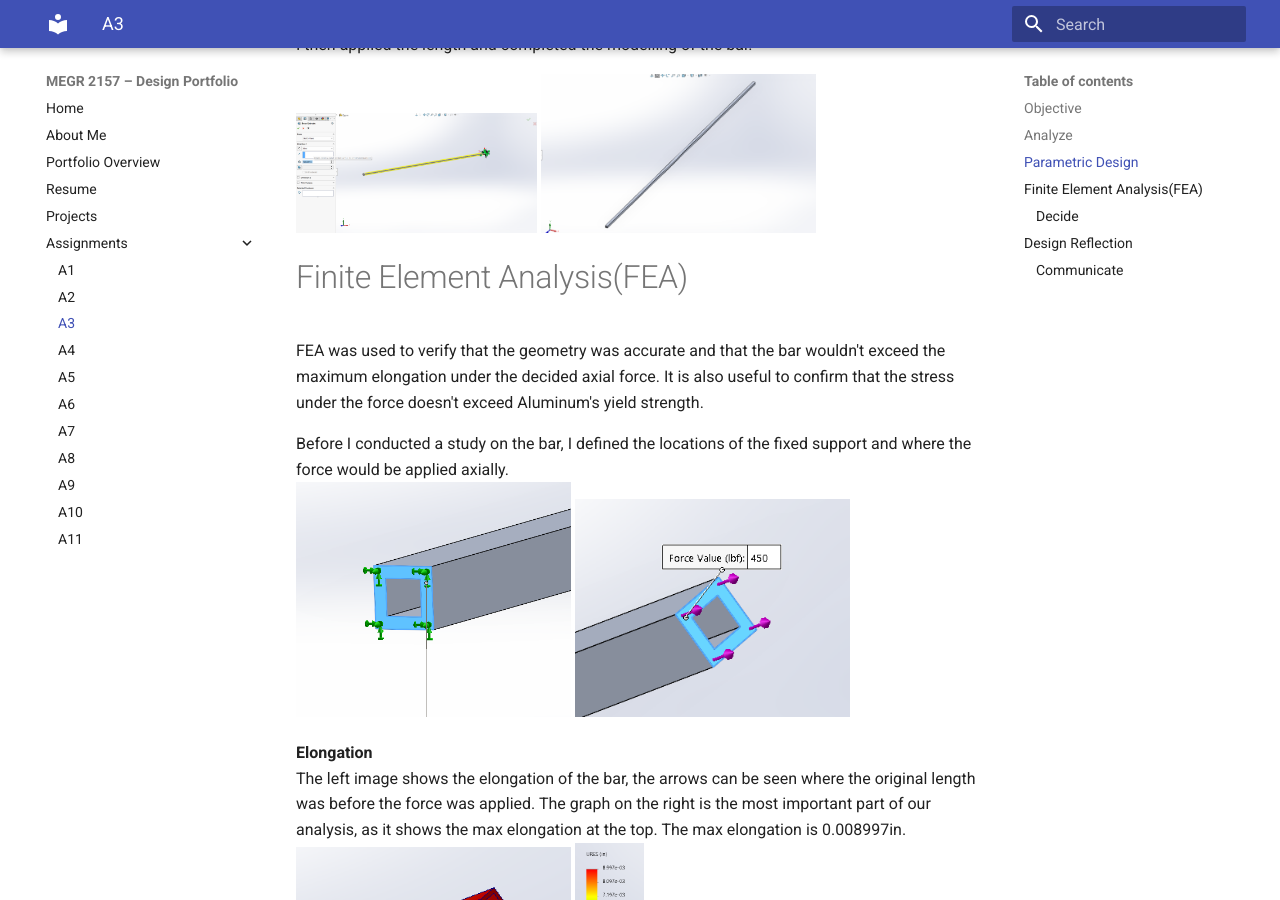
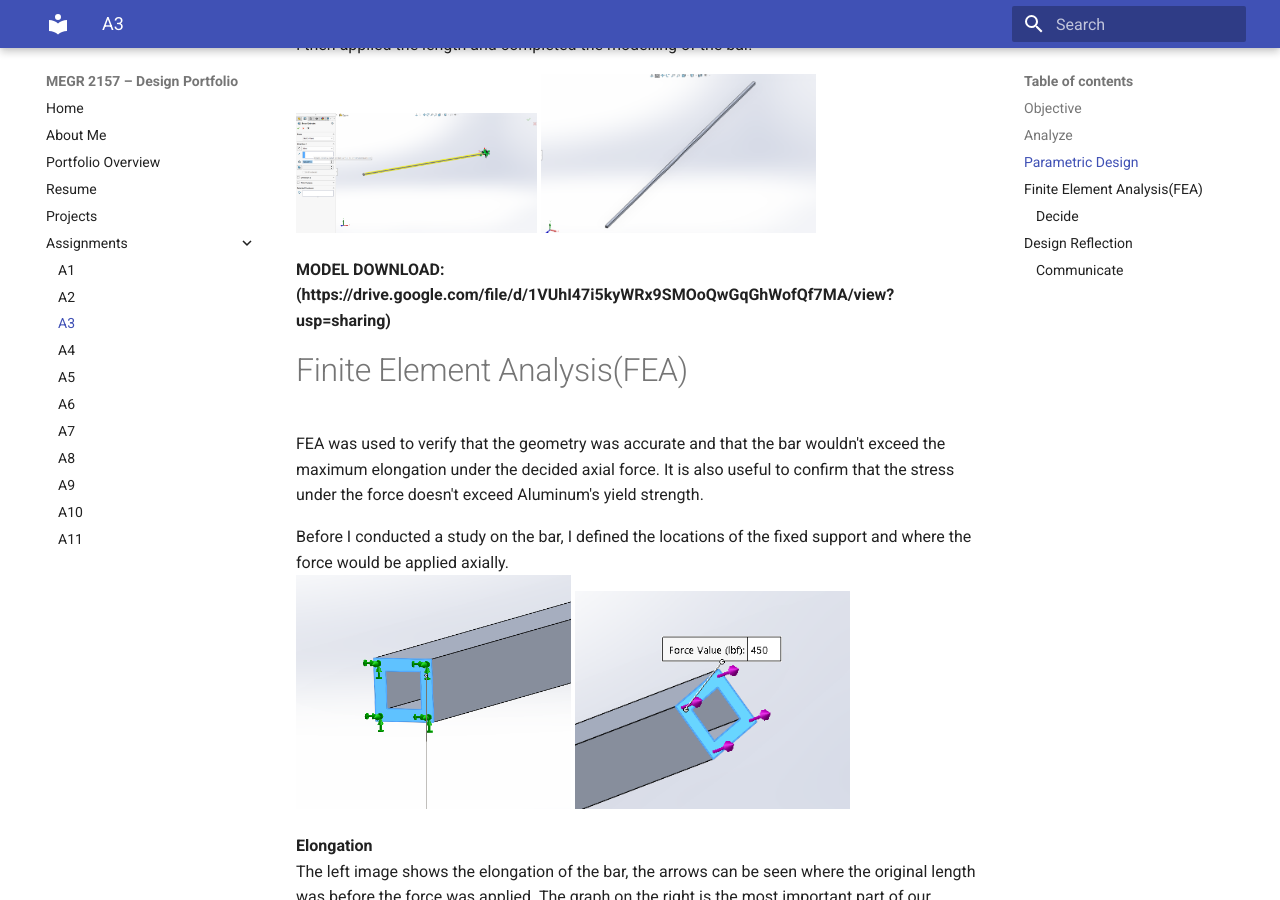
Before and after one commit to jwelch37/megr2156-portfolio, an MkDocs documentation site: the page built from docs/assignments/A03/index.md, in a window 1280 px wide and 900 px high, scrolled down 2145 px. Built offline with MkDocs 1.6.1 and Material for MkDocs 9.7.7, drawn with Linux system fonts in a browser that asks for light colours.

Commit message:
Add model download link to index.md
Added a model download link for reference.

```diff
--- a/docs/assignments/A03/index.md
+++ b/docs/assignments/A03/index.md
@@ -39,6 +39,7 @@ I then applied the length and completed the modelling of the bar.
 
 <img src="Lapply.png" alt="Alt Text" width="35%"> <img src="beamiso.png" alt="Alt Text" width="40%">
 
+**MODEL DOWNLOAD: (https://drive.google.com/file/d/1VUhI47i5kyWRx9SMOoQwGqGhWofQf7MA/view?usp=sharing)**
 
 # Finite Element Analysis(FEA)
 
```
